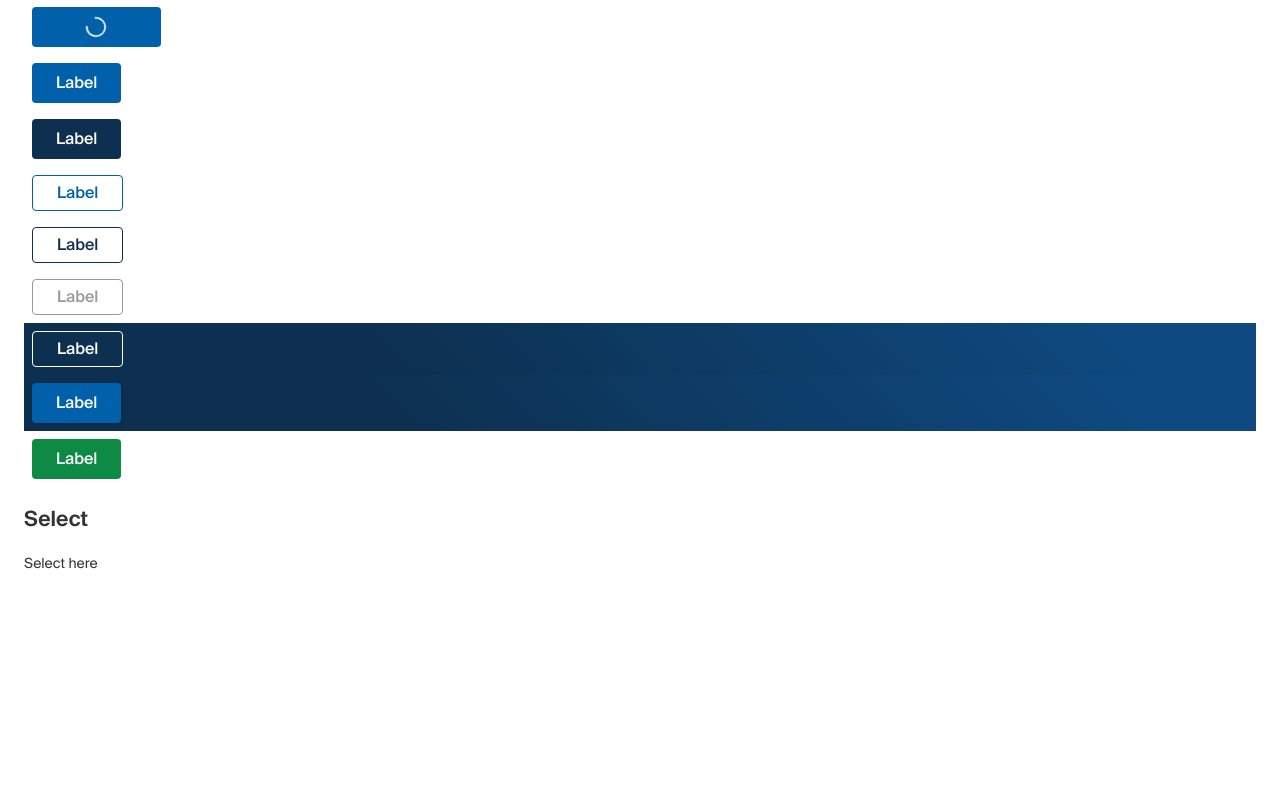
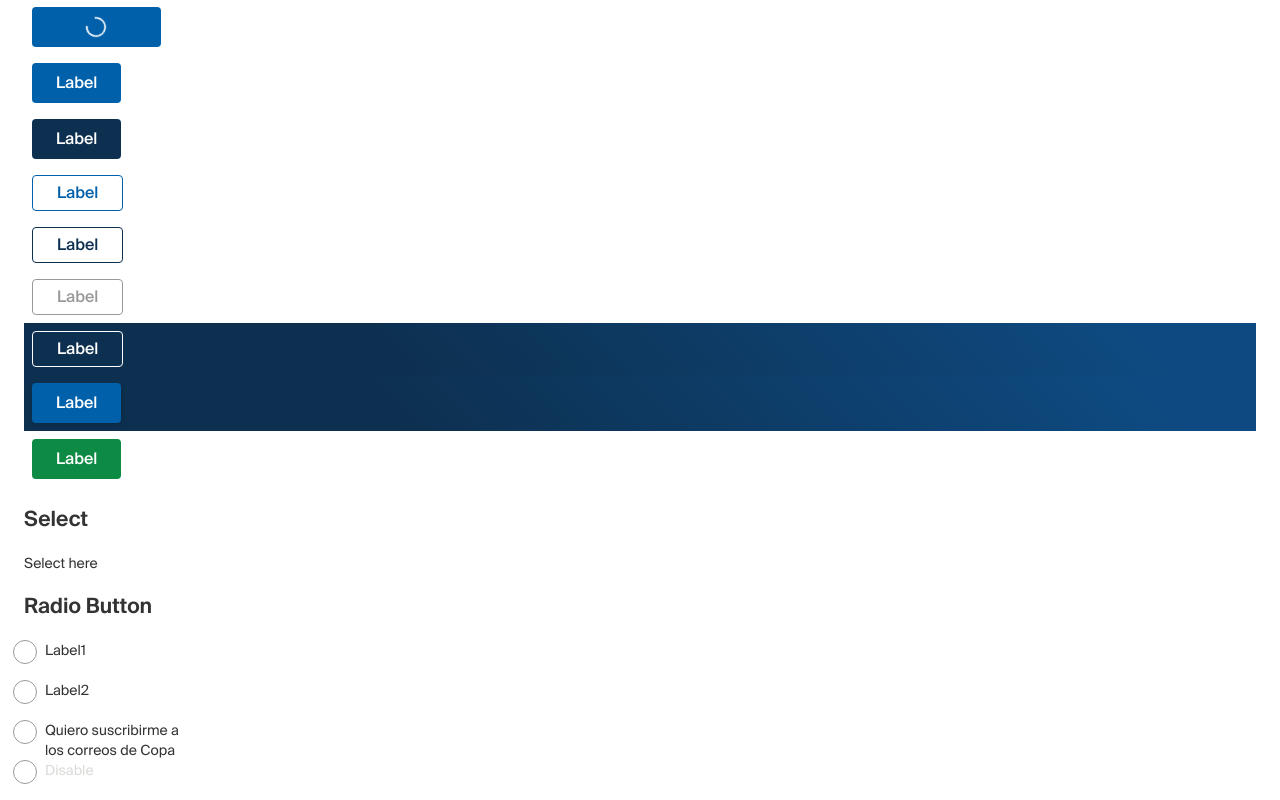
Before and after one commit to santiago86/testcomponents, a React (Create React App) app: page / in a window 1280 px wide. Shown: the part 992-1792 px from the top of the page. Before the commit the page ends 1566 px from the top, so only its background shows below. Built offline with nearby package versions, Linux system fonts and the light colour scheme.

Commit message:
Se agrega el componente radiobutton

```diff
--- a/src/App.js
+++ b/src/App.js
@@ -6,6 +6,7 @@ import SelectCo from "./components/selectCo"
 import TypographyCo from "./components/typographyCo"
 
 import ButtonSection from "./section/ButtonSection"
+import RadioButton from "./components/RadioButton/Form"
 
 function App() {
   return (
@@ -27,6 +28,8 @@ function App() {
           <ButtonSection />
           <h2> Select </h2>
           <SelectCo />
+          <h2> Radio Button </h2>
+          <RadioButton />
         </header>
       </Container>
     </div>
--- /dev/null
+++ b/src/components/RadioButton/Form.js
@@ -0,0 +1,51 @@
+import React from "react"
+import RadioGroup from "@material-ui/core/RadioGroup"
+import RadioButtonCo from "../radioButtonCO"
+
+const RADIO_BUTTONS = [
+  {
+    id: "radioButton1",
+    value: "uno",
+    label: "Label1",
+  },
+
+  {
+    id: "radioButton2",
+    value: "dos",
+    label: "Label2",
+  },
+
+  {
+    id: "radioButton3",
+    value: "tres",
+    label: "Quiero suscribirme a los correos de Copa",
+  },
+  {
+    id: "radioButton4",
+    value: "cuatro",
+    label: "Disable",
+    disabled: true,
+  },
+]
+
+function Form() {
+  return (
+    <RadioGroup
+      defaultValue="female"
+      aria-label="gender"
+      name="customized-radios"
+    >
+      {RADIO_BUTTONS.map((element) => {
+        return (
+          <RadioButtonCo
+            value={element.value}
+            label={element.label}
+            disabled={element.disabled || false}
+          />
+        )
+      })}
+    </RadioGroup>
+  )
+}
+
+export default Form
--- /dev/null
+++ b/src/components/radioButtonCO.js
@@ -0,0 +1,107 @@
+import React from "react"
+import PropTypes from "prop-types"
+import Radio from "@material-ui/core/Radio"
+import { makeStyles } from "@material-ui/core/styles"
+import FormControlLabel from "@material-ui/core/FormControlLabel"
+import clsx from "clsx"
+import theme from "../theme/index"
+import palette from "../theme/palette"
+
+const useStyles = makeStyles({
+  div: {
+    width: 180,
+    height: 40,
+    "& .Mui-focusVisible": {
+      borderColor: palette.primary.main,
+      backgroundColor: palette.selection,
+    },
+  },
+  label: {
+    display: "flex",
+    alignItems: "normal",
+    "& .MuiTypography-body1": {
+      paddingLeft: theme.spacing(1),
+      fontSize: "0.875rem",
+      lineHeight: "1.25rem",
+      width: (label) => label,
+    },
+    "input:disabled ~ &": {
+      borderColor: palette.grey[300],
+      backgroundColor: palette.grey[100],
+    },
+  },
+  root: {
+    "&:hover": {
+      borderColor: palette.primary.main,
+    },
+    "&:active": {
+      backgroundColor: theme.palette.grey[900],
+      backgroundImage: "radial-gradient(#fff,#fff 28%,transparent 32%)",
+    },
+    "&:disabled": {
+      borderColor: "red",
+    },
+    width: 24,
+    height: 24,
+    border: "1px solid",
+    borderColor: palette.grey[500],
+  },
+  icon: {
+    borderRadius: "50%",
+  },
+  checkedIcon: {
+    backgroundColor: palette.primary.main,
+    backgroundImage: "radial-gradient(#fff,#fff 28%,transparent 32%)",
+    "&:before": {
+      display: "block",
+      width: 24,
+      height: 24,
+      backgroundImage: "radial-gradient(#fff,#fff 28%,transparent 32%)",
+      content: '""',
+    },
+  },
+})
+
+const widthLabelNormal = 100
+const widthLabelMultiLinea = 180
+
+function RadioButtonCo({ id, label, value, ...props }) {
+  const width = label.length <= 20 ? widthLabelNormal : widthLabelMultiLinea
+  const classes = useStyles(width)
+
+  return (
+    <div className={classes.div}>
+      <FormControlLabel
+        className={classes.label}
+        value={value}
+        control={
+          <Radio
+            disableRipple
+            className={classes.root}
+            checkedIcon={
+              <span className={clsx(classes.icon, classes.checkedIcon)} />
+            }
+            icon={<span className={classes.icon} />}
+            {...props}
+          />
+        }
+        label={label}
+      />
+    </div>
+  )
+}
+
+RadioButtonCo.propTypes = {
+  id: PropTypes.string.isRequired,
+  label: PropTypes.string,
+  value: PropTypes.string,
+  disabled: PropTypes.bool,
+}
+
+RadioButtonCo.defaultProps = {
+  label: "",
+  value: "",
+  disabled: false,
+}
+
+export default RadioButtonCo
--- a/src/theme/palette.js
+++ b/src/theme/palette.js
@@ -56,6 +56,7 @@ export default {
     "600": "#666666",
     "700": "#333333",
     "800": "#121212",
+    "900": "#0D3050",
   },
   transparent: {
     text: "rgba(255, 255, 255, 0.5)",
```
